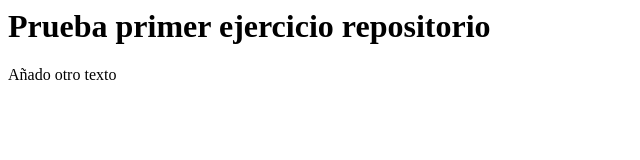
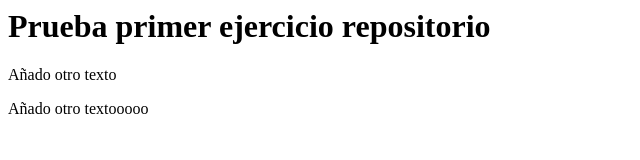
Before and after one commit to tamaraggg/ejerciciosdisenyo, a plain HTML site: page prueba1.html in a window 1280 px wide. Shown: the whole page, without its empty margins (0-640 px from the left). Drawn offline with Linux system fonts and the light colour scheme.

Commit message:
prueba 3

```diff
--- a/prueba1.html
+++ b/prueba1.html
@@ -4,6 +4,8 @@
 <h1>Prueba primer ejercicio repositorio</h1>
 
 <p>Añado otro texto</p>
+
+<p>Añado otro textooooo</p>
 </body>
 
 </html>
```
